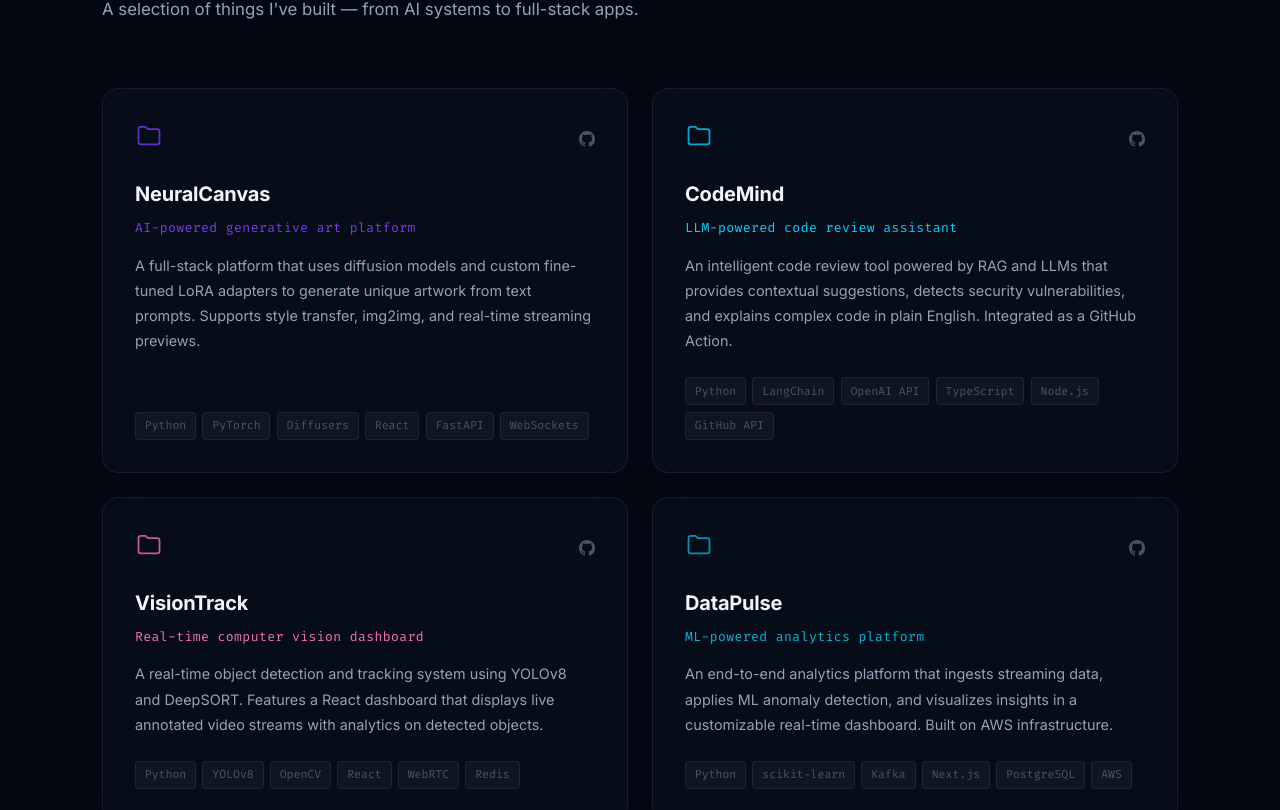
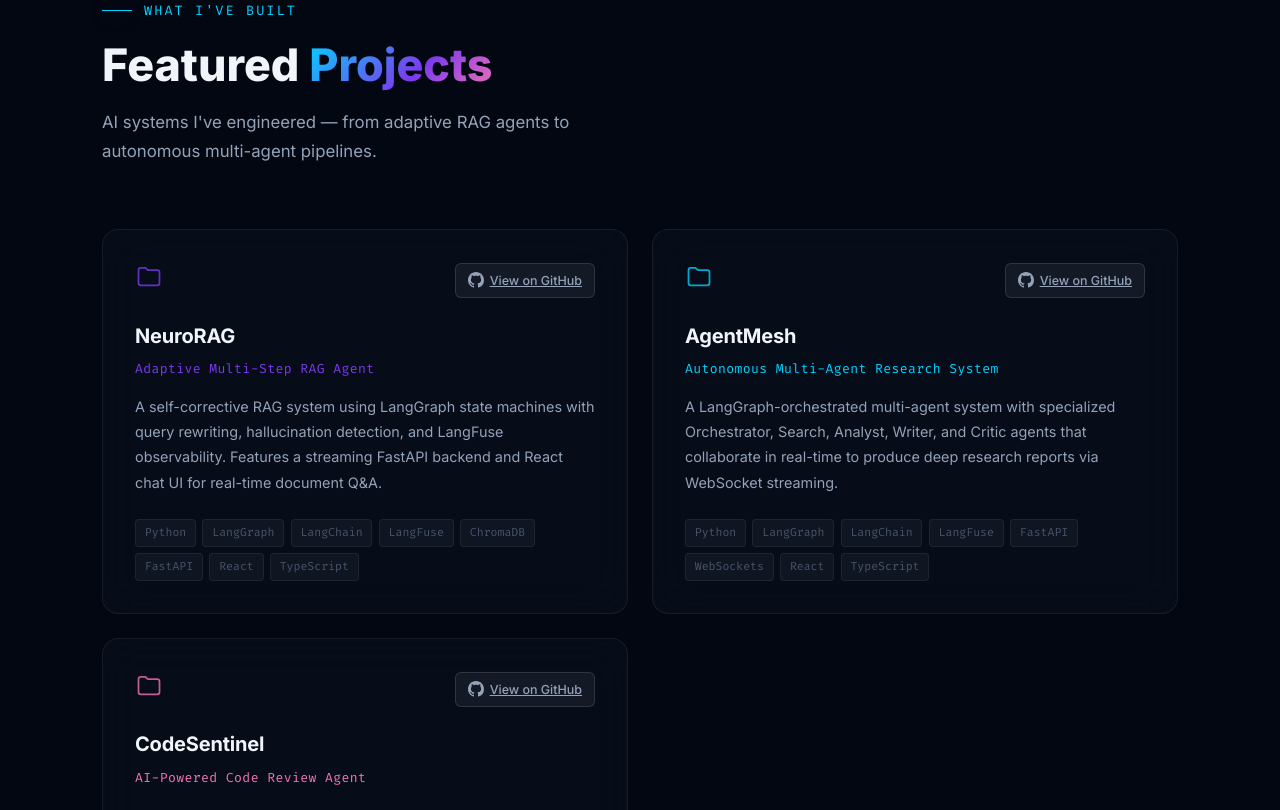
Before and after one commit to AryanGaur123/aryan-portfolio, a React (Create React App) app: page / in a window 1280 px wide. Shown: the part 2590-3400 px from the top of the page. Built offline with nearby package versions, Linux system fonts and the light colour scheme.

Commit message:
feat: populate portfolio with real info, SanDisk experience, and 3 AI projects

```diff
--- a/src/components/Contact.tsx
+++ b/src/components/Contact.tsx
@@ -24,7 +24,7 @@ const Contact: React.FC = () => {
 
           <div className="contact-socials">
             <a
-              href="https://github.com/gauraryan1027"
+              href="https://github.com/AryanGaur123"
               target="_blank"
               rel="noopener noreferrer"
               className="social-link"
@@ -35,7 +35,7 @@ const Contact: React.FC = () => {
               GitHub
             </a>
             <a
-              href="https://linkedin.com/in/aryangaur"
+              href="https://linkedin.com/in/gauraryan"
               target="_blank"
               rel="noopener noreferrer"
               className="social-link"
--- a/src/components/Experience.tsx
+++ b/src/components/Experience.tsx
@@ -12,40 +12,29 @@ interface ExperienceItem {
 
 const experiences: ExperienceItem[] = [
   {
-    role: 'AI Engineering Intern',
-    company: 'Tech Company',
-    period: 'Summer 2025',
+    role: 'AI Engineer Intern — GenAI Team',
+    company: 'SanDisk',
+    period: 'May 2025 – Present',
     type: 'Internship',
     description: [
-      'Built and deployed LLM-powered features using RAG pipelines, reducing support ticket volume by 30%.',
-      'Designed and optimized vector search infrastructure using Pinecone and OpenAI embeddings.',
-      'Collaborated with product team to ship AI features used by thousands of users.',
+      'Built complex RAG pipelines for internal knowledge retrieval, enabling engineers to query proprietary documentation with high accuracy.',
+      'Designed multi-agent architectures using LangGraph with stateful orchestration, supporting memory, planning, and tool-use across deep agent systems.',
+      'Integrated LangFuse observability for end-to-end LLM tracing and evaluation across all GenAI workflows.',
+      'Developed full-stack tooling with React, TypeScript, and FastAPI to surface AI capabilities to internal teams.',
     ],
-    tech: ['Python', 'LangChain', 'Pinecone', 'OpenAI', 'FastAPI'],
+    tech: ['Python', 'LangGraph', 'LangChain', 'LangFuse', 'RAG', 'FastAPI', 'React', 'TypeScript'],
   },
   {
-    role: 'Software Engineering Intern',
-    company: 'Startup',
-    period: 'Summer 2024',
-    type: 'Internship',
-    description: [
-      'Developed React components and REST APIs for a B2B SaaS platform serving enterprise clients.',
-      'Improved frontend performance by 40% through code splitting and memoization.',
-      'Implemented CI/CD pipeline with GitHub Actions and containerized services with Docker.',
-    ],
-    tech: ['React', 'TypeScript', 'Node.js', 'PostgreSQL', 'Docker'],
-  },
-  {
-    role: 'CS/CE Student',
-    company: 'San José State University',
-    period: '2022 – Present',
+    role: 'B.S. Computer Science',
+    company: 'San Jose State University (SJSU)',
+    period: '2023 – May 2027',
     type: 'Education',
     description: [
-      'Studying Computer Engineering with a focus on AI/ML and systems programming.',
-      'Built multiple class projects spanning embedded systems, data structures, and machine learning.',
-      'Active member of the SJSU Engineering club and open-source community.',
+      'Studying Computer Science with a focus on AI/ML, algorithms, and systems programming.',
+      'Building AI and full-stack projects spanning LLM engineering, multi-agent systems, and web development.',
+      'Expected graduation: May 2027.',
     ],
-    tech: ['C++', 'Python', 'Assembly', 'VHDL', 'MATLAB'],
+    tech: ['Python', 'C++', 'Java', 'SQL', 'Algorithms', 'Data Structures'],
   },
 ];
 
--- a/src/components/Header.tsx
+++ b/src/components/Header.tsx
@@ -53,7 +53,7 @@ const Header: React.FC = () => {
             </a>
           ))}
           <a
-            href="https://github.com/gauraryan1027"
+            href="https://github.com/AryanGaur123"
             target="_blank"
             rel="noopener noreferrer"
             className="nav-cta"
--- a/src/components/Projects.css
+++ b/src/components/Projects.css
@@ -177,3 +177,25 @@
 @media (max-width: 900px) {
   .projects-grid { grid-template-columns: 1fr; }
 }
+
+.github-btn {
+  display: flex;
+  align-items: center;
+  gap: 6px;
+  padding: 6px 12px;
+  border-radius: 6px;
+  background: rgba(255,255,255,0.06);
+  border: 1px solid rgba(255,255,255,0.12);
+  color: var(--text-secondary);
+  font-size: 0.78rem;
+  font-weight: 500;
+  transition: all 0.2s ease;
+  white-space: nowrap;
+}
+
+.github-btn:hover {
+  background: rgba(0, 212, 255, 0.12);
+  border-color: rgba(0, 212, 255, 0.35);
+  color: #00d4ff;
+  transform: translateY(-1px);
+}
--- a/src/components/Projects.tsx
+++ b/src/components/Projects.tsx
@@ -7,61 +7,46 @@ interface Project {
   longDesc: string;
   tech: string[];
   github?: string;
-  live?: string;
   accent: string;
   featured?: boolean;
 }
 
 const projects: Project[] = [
   {
-    title: 'NeuralCanvas',
-    description: 'AI-powered generative art platform',
+    title: 'NeuroRAG',
+    description: 'Adaptive Multi-Step RAG Agent',
     longDesc:
-      'A full-stack platform that uses diffusion models and custom fine-tuned LoRA adapters to generate unique artwork from text prompts. Supports style transfer, img2img, and real-time streaming previews.',
-    tech: ['Python', 'PyTorch', 'Diffusers', 'React', 'FastAPI', 'WebSockets'],
-    github: 'https://github.com/gauraryan1027',
+      'A self-corrective RAG system using LangGraph state machines with query rewriting, hallucination detection, and LangFuse observability. Features a streaming FastAPI backend and React chat UI for real-time document Q&A.',
+    tech: ['Python', 'LangGraph', 'LangChain', 'LangFuse', 'ChromaDB', 'FastAPI', 'React', 'TypeScript'],
+    github: 'https://github.com/AryanGaur123/NeuroRAG',
     accent: '#7c3aed',
     featured: true,
   },
   {
-    title: 'CodeMind',
-    description: 'LLM-powered code review assistant',
+    title: 'AgentMesh',
+    description: 'Autonomous Multi-Agent Research System',
     longDesc:
-      'An intelligent code review tool powered by RAG and LLMs that provides contextual suggestions, detects security vulnerabilities, and explains complex code in plain English. Integrated as a GitHub Action.',
-    tech: ['Python', 'LangChain', 'OpenAI API', 'TypeScript', 'Node.js', 'GitHub API'],
-    github: 'https://github.com/gauraryan1027',
+      'A LangGraph-orchestrated multi-agent system with specialized Orchestrator, Search, Analyst, Writer, and Critic agents that collaborate in real-time to produce deep research reports via WebSocket streaming.',
+    tech: ['Python', 'LangGraph', 'LangChain', 'LangFuse', 'FastAPI', 'WebSockets', 'React', 'TypeScript'],
+    github: 'https://github.com/AryanGaur123/AgentMesh',
     accent: '#00d4ff',
     featured: true,
   },
   {
-    title: 'VisionTrack',
-    description: 'Real-time computer vision dashboard',
+    title: 'CodeSentinel',
+    description: 'AI-Powered Code Review Agent',
     longDesc:
-      'A real-time object detection and tracking system using YOLOv8 and DeepSORT. Features a React dashboard that displays live annotated video streams with analytics on detected objects.',
-    tech: ['Python', 'YOLOv8', 'OpenCV', 'React', 'WebRTC', 'Redis'],
-    github: 'https://github.com/gauraryan1027',
+      'GitHub-integrated AI code review agent using LangGraph pipelines for security analysis, performance review, and architectural feedback. Automatically posts structured inline PR comments on every pull request.',
+    tech: ['Python', 'LangGraph', 'LangFuse', 'ChromaDB', 'FastAPI', 'PyGithub', 'React'],
+    github: 'https://github.com/AryanGaur123/CodeSentinel',
     accent: '#f472b6',
-  },
-  {
-    title: 'DataPulse',
-    description: 'ML-powered analytics platform',
-    longDesc:
-      'An end-to-end analytics platform that ingests streaming data, applies ML anomaly detection, and visualizes insights in a customizable real-time dashboard. Built on AWS infrastructure.',
-    tech: ['Python', 'scikit-learn', 'Kafka', 'Next.js', 'PostgreSQL', 'AWS'],
-    github: 'https://github.com/gauraryan1027',
-    accent: '#06b6d4',
+    featured: true,
   },
 ];
 
 const GitHubIcon = () => (
   <svg width="16" height="16" fill="currentColor" viewBox="0 0 24 24">
     <path d="M12 0C5.37 0 0 5.37 0 12c0 5.31 3.435 9.795 8.205 11.385.6.105.825-.255.825-.57 0-.285-.015-1.23-.015-2.235-3.015.555-3.795-.735-4.035-1.41-.135-.345-.72-1.41-1.23-1.695-.42-.225-1.02-.78-.015-.795.945-.015 1.62.87 1.845 1.23 1.08 1.815 2.805 1.305 3.495.99.105-.78.42-1.305.765-1.605-2.67-.3-5.46-1.335-5.46-5.925 0-1.305.465-2.385 1.23-3.225-.12-.3-.54-1.53.12-3.18 0 0 1.005-.315 3.3 1.23.96-.27 1.98-.405 3-.405s2.04.135 3 .405c2.295-1.56 3.3-1.23 3.3-1.23.66 1.65.24 2.88.12 3.18.765.84 1.23 1.905 1.23 3.225 0 4.605-2.805 5.625-5.475 5.925.435.375.81 1.095.81 2.22 0 1.605-.015 2.895-.015 3.3 0 .315.225.69.825.57A12.02 12.02 0 0 0 24 12c0-6.63-5.37-12-12-12z" />
-  </svg>
-);
-
-const ExternalLinkIcon = () => (
-  <svg width="14" height="14" fill="none" stroke="currentColor" strokeWidth="2" viewBox="0 0 24 24">
-    <path d="M18 13v6a2 2 0 01-2 2H5a2 2 0 01-2-2V8a2 2 0 012-2h6M15 3h6v6M10 14L21 3" />
   </svg>
 );
 
@@ -75,7 +60,7 @@ const Projects: React.FC = () => {
             Featured <span className="gradient-text">Projects</span>
           </h2>
           <p className="section-subtitle">
-            A selection of things I've built — from AI systems to full-stack apps.
+            AI systems I've engineered — from adaptive RAG agents to autonomous multi-agent pipelines.
           </p>
         </div>
 
@@ -97,13 +82,9 @@ const Projects: React.FC = () => {
                   </div>
                   <div className="project-links">
                     {project.github && (
-                      <a href={project.github} target="_blank" rel="noopener noreferrer" className="icon-link" aria-label="GitHub">
+                      <a href={project.github} target="_blank" rel="noopener noreferrer" className="icon-link github-btn" aria-label="GitHub">
                         <GitHubIcon />
-                      </a>
-                    )}
-                    {project.live && (
-                      <a href={project.live} target="_blank" rel="noopener noreferrer" className="icon-link" aria-label="Live">
-                        <ExternalLinkIcon />
+                        <span>View on GitHub</span>
                       </a>
                     )}
                   </div>
@@ -127,7 +108,7 @@ const Projects: React.FC = () => {
 
         <div className="projects-cta" data-aos="fade-up">
           <a
-            href="https://github.com/gauraryan1027"
+            href="https://github.com/AryanGaur123"
             target="_blank"
             rel="noopener noreferrer"
             className="btn-ghost"
--- a/src/components/Skills.tsx
+++ b/src/components/Skills.tsx
@@ -13,25 +13,25 @@ const skillGroups: SkillGroup[] = [
     category: 'AI / ML',
     icon: '🧠',
     color: '#7c3aed',
-    skills: ['PyTorch', 'TensorFlow', 'Transformers', 'LangChain', 'scikit-learn', 'OpenCV', 'YOLO', 'RAG'],
+    skills: ['LangChain', 'LangGraph', 'LangFuse', 'RAG', 'Multi-Agent Systems', 'Prompt Engineering', 'OpenAI API', 'Embeddings', 'ChromaDB', 'Pinecone'],
   },
   {
     category: 'Languages',
     icon: '⌨️',
     color: '#00d4ff',
-    skills: ['Python', 'TypeScript', 'JavaScript', 'C++', 'SQL', 'Bash'],
+    skills: ['Python', 'TypeScript', 'JavaScript', 'SQL'],
   },
   {
     category: 'Frontend',
     icon: '🎨',
     color: '#f472b6',
-    skills: ['React', 'Next.js', 'Tailwind CSS', 'HTML/CSS', 'Framer Motion'],
+    skills: ['React', 'Next.js', 'Tailwind CSS'],
   },
   {
-    category: 'Backend & Cloud',
+    category: 'Backend & DevOps',
     icon: '⚙️',
     color: '#06b6d4',
-    skills: ['Node.js', 'FastAPI', 'PostgreSQL', 'MongoDB', 'Docker', 'AWS', 'GCP', 'Redis'],
+    skills: ['FastAPI', 'Node.js', 'REST APIs', 'Docker', 'Git', 'GitHub Actions', 'Linux', 'PostgreSQL', 'MongoDB', 'Redis'],
   },
 ];
 
```
Also changed, not shown: src/components/About.tsx (+7 -7 lines).
